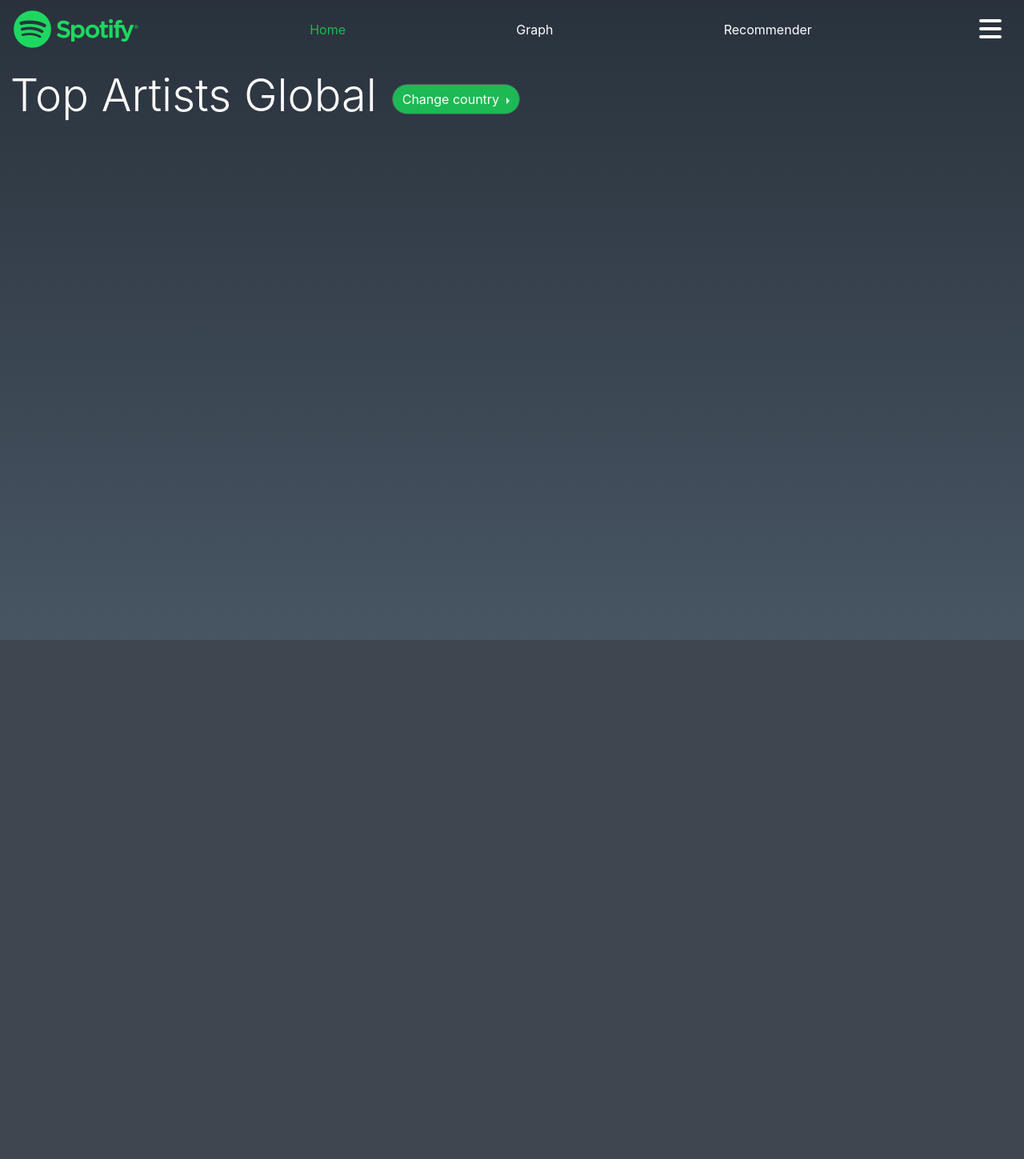
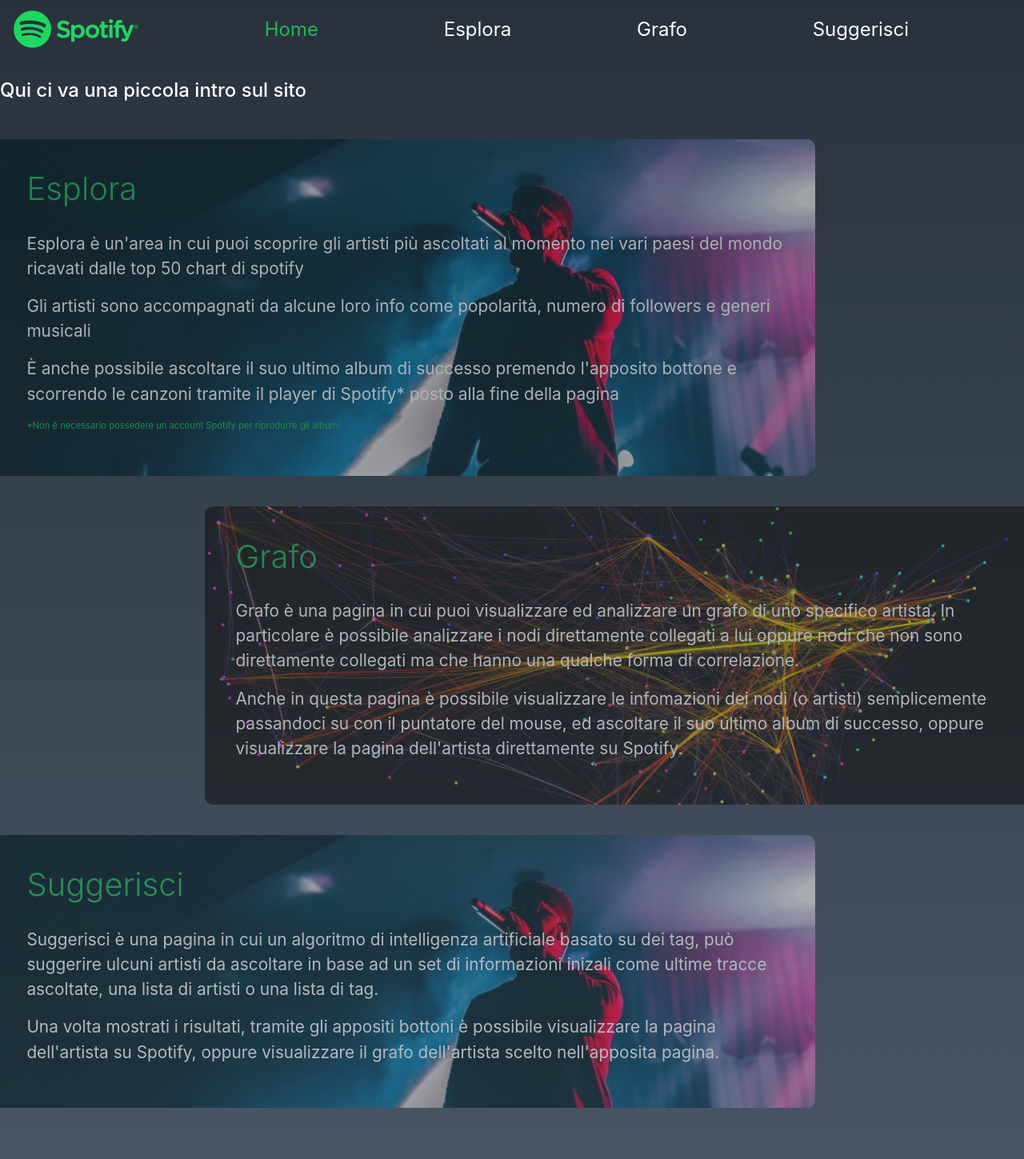
Before and after one commit to LeRoy19/Scoutify, a Django app: template templates/home.html in a window 1280 px wide. Shown: the whole page at 80% size. Before the commit the page ends 800 px from the top, so only its background shows below. Run offline with Django 3.2, Linux system fonts and the light colour scheme; the template is opened without the code that fills it, so the values that code supplies are empty; some libraries are stand-ins or nearby versions.

Commit message:
homepage

```diff
--- a/SpotiGraph/urls.py
+++ b/SpotiGraph/urls.py
@@ -2,7 +2,8 @@ from django.conf.urls import url
 from . import views
 
 urlpatterns = [
-    url(r'^home/$', views.index, name="home"),
+    url(r'^home/$', views.home, name="home"),
+    url(r'^explore/$', views.explore, name="explore"),
     url(r'^graph/$', views.graph, name="graph"),
     url(r'^authentication/$', views.authentication, name="auth"),
     url(r'^recommender/$', views.recommender, name="recommender"),
--- a/static/css/graph.css
+++ b/static/css/graph.css
@@ -45,7 +45,8 @@ h1 {
 .link {
     fill: none;
     stroke: white;
-    stroke-width: 1px;
+    stroke-width: 0.7px;
+    opacity: 0.4;
 }
 
 .node circle {
--- a/static/css/home.css
+++ b/static/css/home.css
@@ -11,136 +11,59 @@ body {
     margin: 0;
 }
 
-
-
-#pane{
-    margin: 1%;
+h4 {
+    color: white;
 }
 
-#render:hover{
-    background-color: #191414;
-    border-color: #191414;
-    color: #1DB954;
+#explore{
+    float: left;
+    margin-top: 3%;
+    margin-left: -5px;
+    padding: 3%;
+    border-top-right-radius: 10px;
+    border-bottom-right-radius: 10px;
+    background-image: url("/static/img/artist.jpg");
+    background-size: cover;
+    background-repeat: no-repeat;
+    opacity: 0.6;
+    width: 80%;
 }
 
-#render{
-    background-color: white;
-    color: #1DB954;
+#graph{
+    float: right;
+    margin-top: 3%;
+    padding: 3%;
+    border-top-left-radius: 10px;
+    border-bottom-left-radius: 10px;
+    background-image: url("/static/img/graph.jpg");
+    background-size: cover;
+    background-repeat: no-repeat;
+    opacity: 0.6;
+    width: 80%;
 }
 
-#main{
-    min-height: 100%;
-    width: 100%;
+#suggerisci{
+    float: left;
+    margin-top: 3%;
+    margin-bottom: 5%;
+    margin-left: -5px;
+    padding: 3%;
+    border-top-right-radius: 10px;
+    border-bottom-right-radius: 10px;
+    background-image: url("/static/img/artist.jpg");
+    background-size: cover;
+    background-repeat: no-repeat;
+    opacity: 0.6;
+    width: 80%;
 }
-
 
 p{
     color: white;
+    font-size: 1.3rem;
 }
 
-h2 {
-    color: white;
-    margin-left: 2%;
+.a4{
+    color: #1DB954;
+    font-size: 2.5rem;
+    text-decoration: none;
 }
-
-h6 {
-    color: white;
-}
-
-.display-4 {
-    color: white;
-}
-
-.card{
-    text-align: center;
-    background-color: transparent;
-    height: 200px;
-    margin-bottom: 3%;
-}
-
-#artistsDiv {
-    margin: 0;
-}
-
-.dropdown-item:active {
-    background-color: #1DB954;
-}
-
-.card-title {
-    color: white;
-}
-
-.col-lg-3 {
-    height: 25vw;
-    margin-bottom: 2%;
-    margin-top: 1%;
-}
-
-.card{
-    width: 100%;
-    height: 100%;
-    cursor: pointer;
-    border: 0;
-}
-
-.card-img-top {
-    width: 100%;
-    height: 20vw;
-    object-fit: cover;
-}
-
-#playerDiv{
-    text-align: center;
-    margin-top: 1%;
-}
-
-.open {
-    background-color: #1DB954;
-    color: white;
-    border-radius: 30px;
-}
-
-.dropdown-toggle{
-    background-color: #1DB954;
-    color: white;
-    border-radius: 30px;
-}
-
-.flip-card{
-    perspective: 1000px;
-    background-color: transparent;
-}
-
-
-.flip-card-inner {
-    width: 100%;
-    height: 100%;
-    position: relative;
-    text-align: center;
-    transition: transform 1s;
-    transform-style: preserve-3d;
-}
-
-
-.flip-card:hover .flip-card-inner {
-  transform: rotateY(180deg);
-}
-
-
-.flip-card-front, .flip-card-back {
-  position: absolute;
-  width: 100%;
-  height: 100%;
-  -webkit-backface-visibility: hidden;
-  backface-visibility: hidden;
-}
-
-
-.flip-card-back {
-    border-radius: 3px;
-    width: 100%;
-    height: 100%;
-    background-color: #29323c;
-    color: white;
-    transform: rotateY(180deg);
-}
--- a/static/css/navbar.css
+++ b/static/css/navbar.css
@@ -10,10 +10,13 @@
     color: #1DB954;
 }
 
-
-
 .navbar {
     background-color: transparent;
+    padding-right: 10%;
+}
+
+.navbar a{
+    font-size: 1.5rem;
 }
 .navBtn {
     color: white;
--- a/templates/home.html
+++ b/templates/home.html
@@ -3,7 +3,7 @@
 {% load static %}
 <head>
     <meta charset="UTF-8">
-    <title>SpotiGraph</title>
+    <title>Spotigraph</title>
     <meta name="viewport" content="width=device-width, initial-scale=1">
     {% include 'include.html' %}
     <link href="https://unpkg.com/aos@2.3.1/dist/aos.css" rel="stylesheet">
@@ -13,54 +13,57 @@
 
 </head>
 <body>
-{% csrf_token %}
 
     <div id="main">
+        <script>renderNav('home')</script>
+        <div id="pane">
+            <div class="row" id="Intro" style="margin: 0">
+                <h4 style="margin-top: 2%;">Qui ci va una piccola intro sul sito</h4>
+            </div>
+            <div data-aos="fade-right" data-aos-duration="700" data-aos-once="false" data-aos-easing="linear" id="explore">
+                <a href="/explore" class="display-4 a4" style="text-decoration: none; color: #1DB954;">Esplora</a>
+                <p style="margin-top: 3%">
+                    Esplora è un'area in cui puoi scoprire gli artisti più ascoltati al momento nei vari paesi del mondo
+                ricavati dalle top 50 chart di spotify</p>
+                <p>Gli artisti sono accompagnati da alcune loro info come popolarità, numero di followers e generi musicali</p>
+                <p>È anche possibile ascoltare il suo ultimo album di successo premendo l'apposito bottone e scorrendo
+                le canzoni tramite il player di Spotify* posto alla fine della pagina</p>
+                <p style="color: #1DB954; font-size: 0.7rem;">*Non è necessario possedere un account Spotify per riprodurre
+                gli album!</p>
 
-        <script>renderNav('home')</script>
+            </div>
+            <div data-aos="fade-left" data-aos-duration="700" data-aos-easing="linear" id="graph">
+                <a href="/graph" class="display-4 a4" style="text-decoration: none; color: #1DB954;">Grafo</a>
+                <p style="margin-top: 3%">
+                    Grafo è una pagina in cui puoi visualizzare ed analizzare un grafo di uno specifico artista.
+                    In particolare è possibile analizzare i nodi direttamente collegati a lui oppure nodi che non sono
+                    direttamente collegati ma che hanno una qualche forma di correlazione.
+                </p>
+                <p>Anche in questa pagina è possibile visualizzare le infomazioni dei nodi (o artisti) semplicemente
+                passandoci su con il puntatore del mouse, ed ascoltare il suo ultimo album di successo, oppure visualizzare
+                    la pagina dell'artista direttamente su Spotify.</p>
+            </div>
 
-        <div id="pane">
-                <div class="row" style="margin: 0;">
-                    <h1 id='TopArtists' class="display-4">Top Artists Global</h1>
-                    <div class="dropdown dropright show" style="margin: 1.5%;">
-                          <a style="background-color: #1DB954;" class="btn btn-secondary dropdown-toggle" href="#" role="button" id="dropdownMenuLink" data-toggle="dropdown" aria-haspopup="true" aria-expanded="false">
-                              Change country
-                          </a>
 
-                          <div class="dropdown-menu" aria-labelledby="dropdownMenuLink">
-                              <button class="dropdown-item" type="button" onclick="render_top_artists({{ request.client }}, 'Global');">Global</button>
-                              <button class="dropdown-item" type="button" onclick="render_top_artists({{ request.client }}, 'Italy');">Italy</button>
-                              <button class="dropdown-item" type="button" onclick="render_top_artists({{ request.client }}, 'USA');">Usa</button>
-                              <button class="dropdown-item" type="button" onclick="render_top_artists({{ request.client }}, 'United Kingdom');">United Kingdom</button>
-                              <button class="dropdown-item" type="button" onclick="render_top_artists({{ request.client }}, 'Spain');">Spain</button>
-                              <button class="dropdown-item" type="button" onclick="render_top_artists({{ request.client }}, 'Germany');">Germany</button>
-                              <button class="dropdown-item" type="button" onclick="render_top_artists({{ request.client }}, 'Australia');">Australia</button>
-                              <button class="dropdown-item" type="button" onclick="render_top_artists({{ request.client }}, 'France');">France</button>
-                              <button class="dropdown-item" type="button" onclick="render_top_artists({{ request.client }}, 'Ireland');">Ireland</button>
-                              <button class="dropdown-item" type="button" onclick="render_top_artists({{ request.client }}, 'Belgium');">Belgium</button>
-                              <button class="dropdown-item" type="button" onclick="render_top_artists({{ request.client }}, 'Portugal');">Portugal</button>
-                              <button class="dropdown-item" type="button" onclick="render_top_artists({{ request.client }}, 'Canada');">Canada</button>
-                              <button class="dropdown-item" type="button" onclick="render_top_artists({{ request.client }}, 'Mexico');">Mexico</button>
-                          </div>
-                        </div>
-                    </div>
-                </div>
-        <script type="text/javascript">
-            var token = {{ request.client|safe }}
-                render_top_artists(token, 'Global');
-        </script>
-                <div id="artistsDiv" class="row" ></div>
-                <div id="playerDiv">
-                    <iframe id='player' src="" width='550' height='80' frameborder="0" allowtransparency="true" allow="encrypted-media"></iframe>
-                </div>
-
-    </div>
+           <div data-aos="fade-right" data-aos-duration="700" data-aos-easing="linear" id="suggerisci">
+                <a href="/recommender" class="display-4 a4" style="text-decoration: none; color: #1DB954;">Suggerisci</a>
+                <p style="margin-top: 3%">
+                    Suggerisci è una pagina in cui un algoritmo di intelligenza artificiale basato su dei tag, può suggerire
+                    ulcuni artisti da ascoltare in base ad un set di informazioni inizali come ultime tracce ascoltate,
+                    una lista di artisti o una lista di tag.
+                </p>
+                <p>Una volta mostrati i risultati, tramite gli appositi bottoni è possibile visualizzare la pagina dell'artista
+                    su Spotify, oppure visualizzare il grafo dell'artista scelto nell'apposita pagina.
+                </p>
+            </div>
 
 
 
+
+        </div>
+    </div>
+
     <script src="https://unpkg.com/aos@next/dist/aos.js"></script>
-      <script>
-        AOS.init();
-      </script>
+    <script>AOS.init();</script>
 </body>
 </html>
--- a/templates/include.html
+++ b/templates/include.html
@@ -16,10 +16,21 @@
         "              <img alt=\"Brand\" src=\"{% static 'img/Logo.png' %}\">\n" +
         "            </a>\n" +
         "            <a class=\"navLink navLinkActive nav-link\" href=\"/home\">Home</a>\n" +
-        "            <a class=\"navLink nav-link\" href=\"/graph\" >Graph</a>\n" +
-        "            <a class=\"navLink nav-link\" href=\"/recommender\">Recommender</a>\n" +
-        "            <button class=\"btn navBtn\" id=\"navBtn\"><i class=\"fa fa-2x fa-bars\"></i></button>\n" +
+            "            <a class=\"navLink nav-link\" href=\"/explore\">Esplora</a>\n" +
+        "            <a class=\"navLink nav-link\" href=\"/graph\" >Grafo</a>\n" +
+        "            <a class=\"navLink nav-link\" href=\"/recommender\">Suggerisci</a>\n" +
         "        </nav>\n" )
+    }
+    else if(active === 'explore'){
+        $("#main").html("<nav class=\"navbar\">\n" +
+        "            <a class=\"navbar-brand\" href=\"/home\">\n" +
+        "              <img alt=\"Brand\" src=\"{% static 'img/Logo.png' %}\">\n" +
+        "            </a>\n" +
+        "            <a class=\"navLink nav-link\" href=\"/home\">Home</a>\n" +
+            "            <a class=\"navLink navLinkActive nav-link\" href=\"/explore\">Esplora</a>\n" +
+        "            <a class=\"navLink nav-link\" href=\"/graph\" >Grafo</a>\n" +
+        "            <a class=\"navLink nav-link\" href=\"/recommender\">Suggerisci</a>\n" +
+        "        </nav>\n")
     }
     else if(active === 'graph'){
         $("body").html("<nav class=\"navbar\">\n" +
@@ -27,9 +38,9 @@
         "              <img alt=\"Brand\" src=\"{% static 'img/Logo.png' %}\">\n" +
         "            </a>\n" +
         "            <a class=\"navLink nav-link\" href=\"/home\">Home</a>\n" +
-        "            <a class=\"navLink navLinkActive nav-link\" href=\"/graph\" >Graph</a>\n" +
-        "            <a class=\"navLink nav-link\" href=\"/recommender\">Recommender</a>\n" +
-        "            <button class=\"btn navBtn\" id=\"navBtn\"><i class=\"fa fa-2x fa-bars\"></i></button>\n" +
+                "            <a class=\"navLink nav-link\" href=\"/explore\">Esplora</a>\n" +
+        "            <a class=\"navLink navLinkActive nav-link\" href=\"/graph\" >Grafo</a>\n" +
+        "            <a class=\"navLink nav-link\" href=\"/recommender\">Suggerisci</a>\n" +
         "        </nav>\n")
     }
     else if(active === 'recommender'){
@@ -38,9 +49,9 @@
         "              <img alt=\"Brand\" src=\"{% static 'img/Logo.png' %}\">\n" +
         "            </a>\n" +
         "            <a class=\"navLink nav-link\" href=\"/home\">Home</a>\n" +
-        "            <a class=\"navLink nav-link\" href=\"/graph\" >Graph</a>\n" +
-        "            <a class=\"navLink navLinkActive nav-link\" href=\"/recommender\">Recommender</a>\n" +
-        "            <button class=\"btn navBtn\" id=\"navBtn\"><i class=\"fa fa-2x fa-bars\"></i></button>\n" +
+                "            <a class=\"navLink nav-link\" href=\"/explore\">Esplora</a>\n" +
+        "            <a class=\"navLink nav-link\" href=\"/graph\" >Grafo</a>\n" +
+        "            <a class=\"navLink navLinkActive nav-link\" href=\"/recommender\">Suggerisci</a>\n" +
         "        </nav>\n")
     }
 }
```
Also changed, not shown: SpotiGraph/views.py (+6 -2 lines), static/css/explore.css (added, +146 -0 lines), static/js/graph.js (+7 -9 lines), templates/explore.html (added, +64 -0 lines), templates/graph.html (+13 -1 lines), static/img/artist.jpg (added), static/img/graph.jpg (added), static/js/explore.js (renamed from static/js/home.js).
